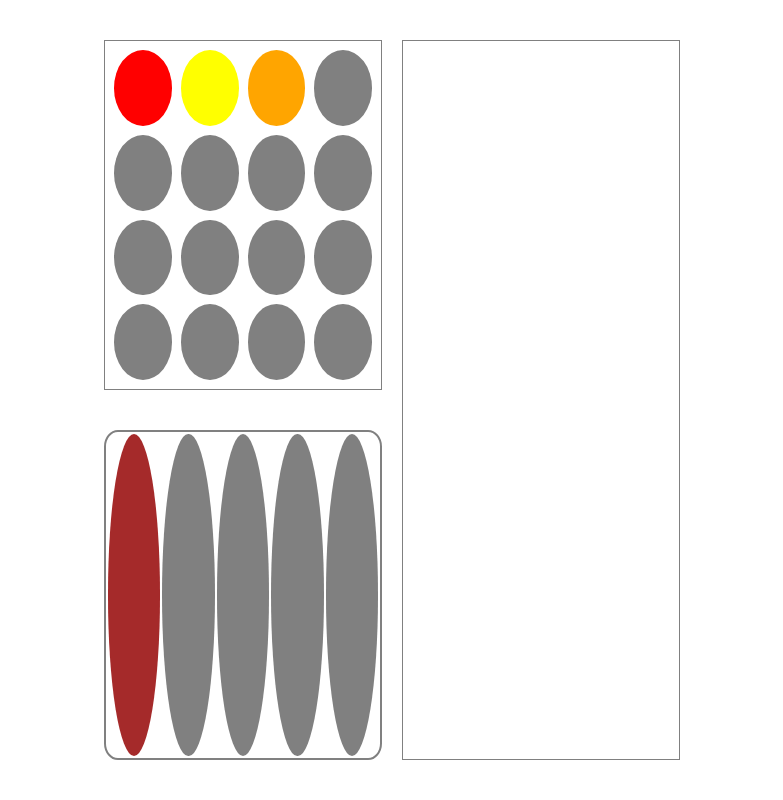
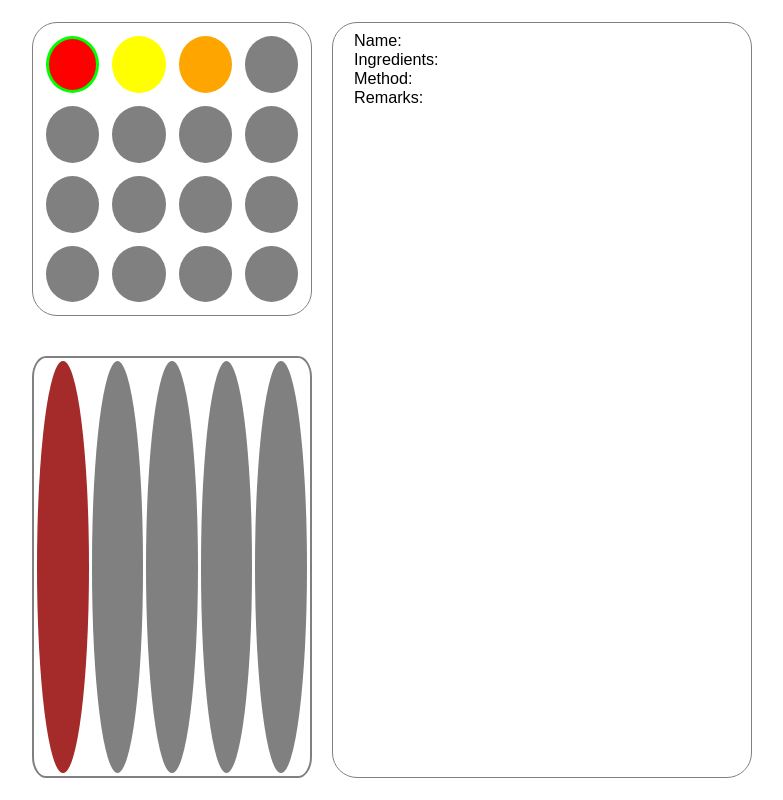
Before and after one commit to ithound01/buggySector, a plain HTML site: page juniorBartenderHelper/index.html in a window 1280 px wide. Shown: the whole page, without its empty margins (248-1031 px from the left). Drawn offline with Linux system fonts and the light colour scheme.

Commit message:
Add files via upload

```diff
--- a/juniorBartenderHelper/index.html
+++ b/juniorBartenderHelper/index.html
@@ -45,7 +45,10 @@
 			</table>
 
 			<div class="manual">
-
+				<p class="manual-name">Name: </p>
+				<p class="manual-ingredients">Ingredients: </p>
+				<p class="manual-method">Method: </p>
+				<p class="manual-remarks">Remarks: </p>
 			</div>
 
 		</div>
--- a/juniorBartenderHelper/script.js
+++ b/juniorBartenderHelper/script.js
@@ -1,4 +1,34 @@
 "use strict"
+
+const cocktail = class {
+	constructor(name, ingredients, method, remarks) {
+		this.name = name;
+		this.ingredients = ingredients;
+		this.method = method;
+		this.remarks = remarks;
+	}
+}
+
+const chooseCocktail = function(cocktail) {
+	//display Name
+	console.log(cocktail.name);
+	document.querySelector(".manual-name").textContent = `Name: ${cocktail.name}`;
+
+	//display Ingredients
+	console.log(cocktail.ingredients);
+	let ingredientsText = ""
+	cocktail.ingredients.forEach(function(ing) {
+		ingredientsText += `${ing}, `;
+	})
+	ingredientsText = ingredientsText.slice(0, ingredientsText.length - 2);
+	document.querySelector(".manual-ingredients").textContent = `Ingredients: ${ingredientsText}`;
+
+	//display Method
+	console.log(cocktail.method);
+
+	//display Remarks
+	console.log(cocktail.remarks);
+}
 
 const assignBottleToIdAndColor = function(bottleName, id, color) {
 	document.getElementById(id).classList.add(bottleName);
@@ -11,8 +41,14 @@ const main = function() {
 	assignBottleToIdAndColor("passion-fruit", "b1-3", "orange");
 
 	assignBottleToIdAndColor("whisky", "bsp-1", "brown");
+
+
 }
-
 main();
 
+
+
+//-----------------------------test
 document.getElementById("b1-1").classList.toggle("sp-bottle-selected");
+
+const bloodymary = new cocktail("Bloody Mary", ["strawberry", "tomato"], "Mixing", "NA");
--- a/juniorBartenderHelper/style.css
+++ b/juniorBartenderHelper/style.css
@@ -1,6 +1,8 @@
 * {
 	font-size: 18px;
+	font-family: Arial, Helvetica, sans-serif;
 	margin: 0;
+	border-radius: 25px;
 }
 
 .container {
@@ -9,25 +11,27 @@
 	top: 50vh;
 	left: 50vw;
 	transform: translate(-50%, -50%);
-	grid-template-columns: 1fr 1fr;
-	grid-template-rows: 1fr 1fr;
+	grid-template-columns: 1fr 1.5fr;
+	grid-template-rows: 1fr 1.5fr;
 	grid-template-areas:
 	"ice-bin manual"
 	"sp-rack manual";
-	width: 32rem;
-	height: 40rem;
+	width: 40rem;
+	height: 42rem;
 	grid-gap: 20px;
 }
 
 .ice-bin {
 	grid-area: ice-bin;
 	border-collapse: separate;
-	border-spacing: 0.5rem 0.5rem;
+	border-spacing: 0.75rem 0.75rem;
 	border: 1px solid grey;
 }
 
 .sp-rack {
 	grid-area: sp-rack;
+	border-collapse: separate;
+	border-spacing: 0.2rem 0.2rem;
 	border: 2px solid grey;
 	border-radius: 5%;
 	margin-top: 20px;
@@ -36,18 +40,22 @@
 
 .sp-bottle {
 	background-color: grey;
-	border: 2.5px solid transparent;
+	border: 3px solid transparent;
 	border-radius: 50%;
 	width: 2.5rem;
 	height: 2.5rem;
 }
 
 .sp-bottle-selected {
-	/*border: px solid xxxx; */
+	border: 3px solid lime;
 }
 
 .manual {
 	grid-area: manual;
 	border: 1px solid grey;
+	padding: 2% 5%;
+}
 
+.manual p {
+	font-size: 0.9rem;
 }
```
